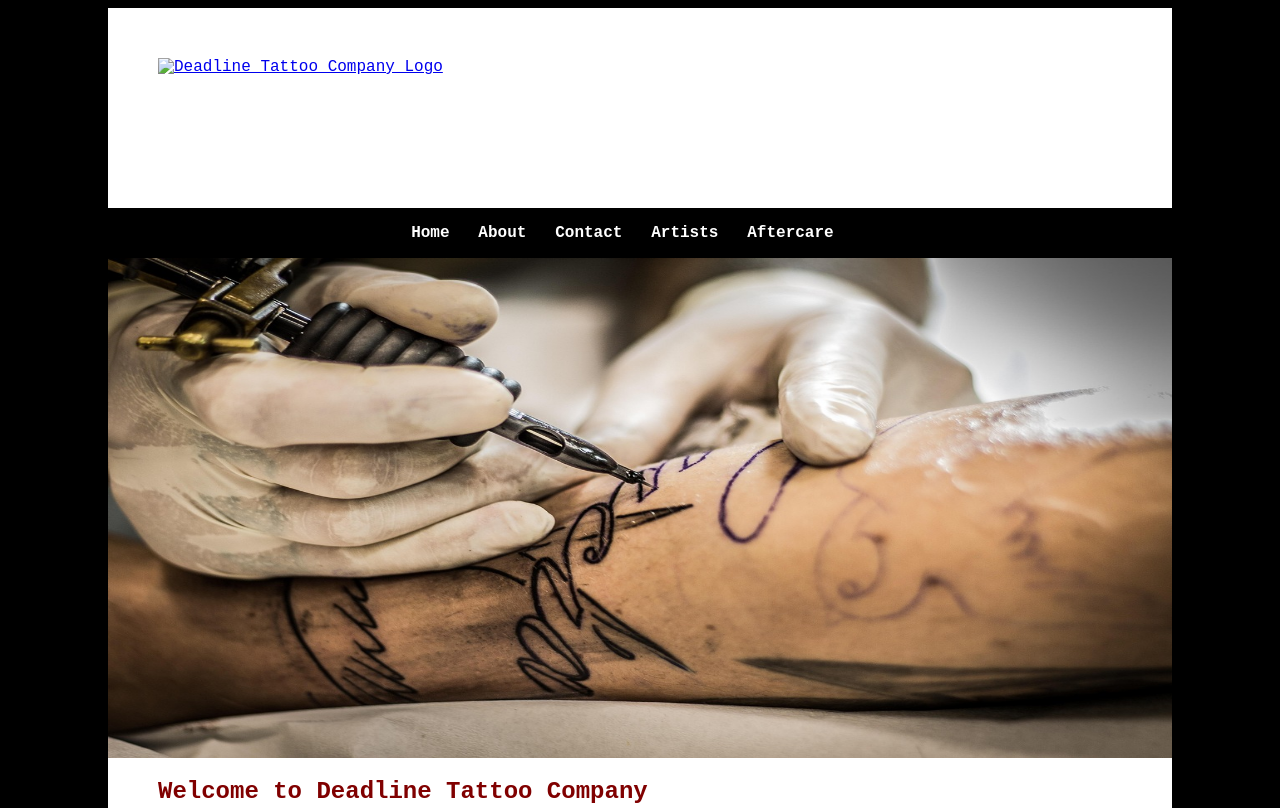
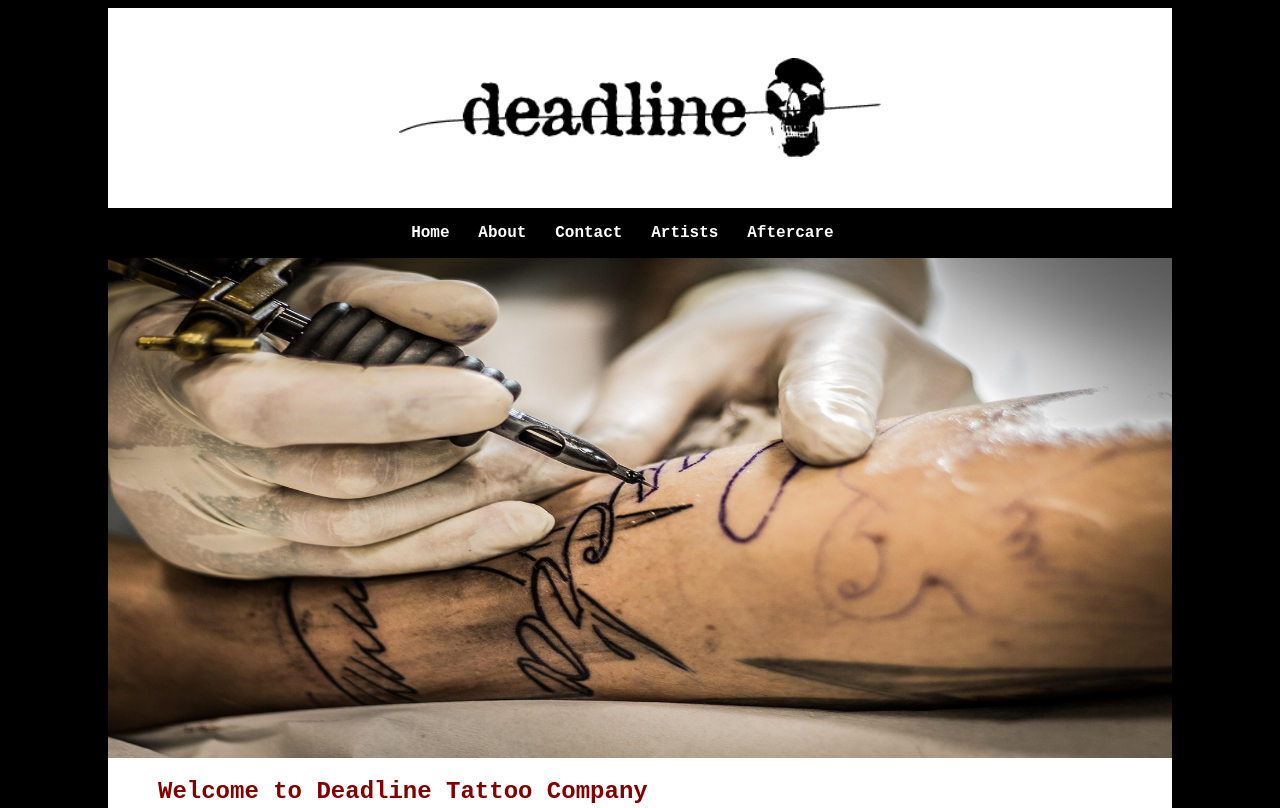
Before and after one commit to melyjely/meraz-web-project, a plain HTML site: page index.html in a window 1280 px wide. Shown: the top 808 px of the page. Drawn offline with Linux system fonts and the light colour scheme; the site is published under a folder, as on GitHub Pages, so addresses that start at the root find nothing.

Commit message:
Add files via upload

```diff
--- a/index.html
+++ b/index.html
@@ -10,7 +10,7 @@
         <div id="wrapper">
             <header>
                 <a href="index.html">
-      <img src="/images/deadline_logo.png" alt="Deadline Tattoo Company Logo"></a>
+      <img src="images/deadline_logo.png" alt="Deadline Tattoo Company Logo"></a>
             </header>
 
             <nav>
```
